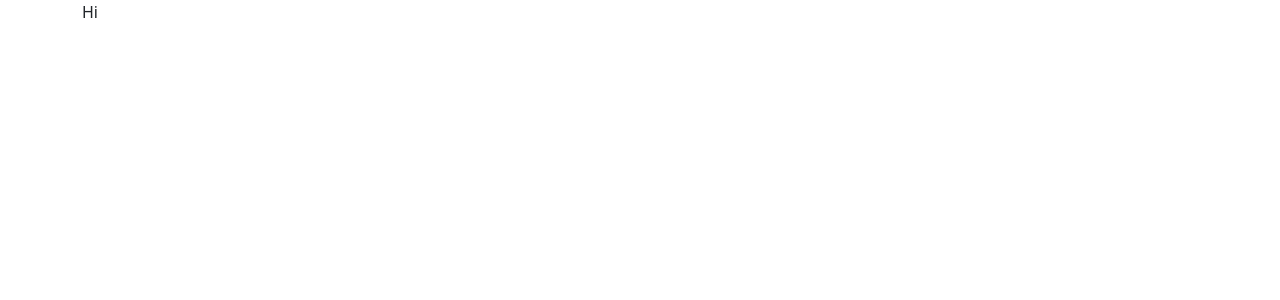
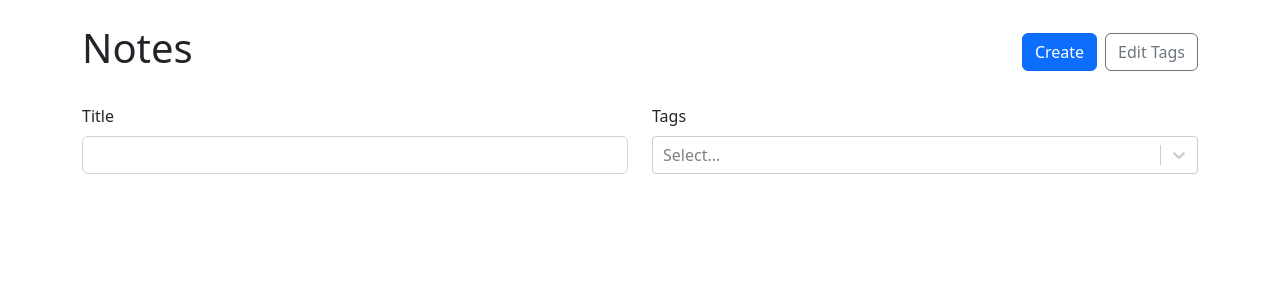
Before and after one commit to AlonKendler/NoteApp, a React (Vite) app in the folder Note-app/: page / in a window 1280 px wide. Shown: the top 300 px of the page. Built offline with nearby package versions, Linux system fonts and the light colour scheme.

Commit message:
rendering note list in homepage, filter via tags

```diff
--- a/Note-app/src/App.tsx
+++ b/Note-app/src/App.tsx
@@ -6,6 +6,7 @@ import { Container } from "react-bootstrap";
 import { NewNote } from "./NewNote";
 import { useLocalStorage } from "./useLocalStorage";
 import { v4 as uuidV4 } from "uuid";
+import { NoteList } from "./NoteList";
 
 export type RawNote = {
   id: string;
@@ -61,9 +62,12 @@ function App() {
     setTags((prev) => [...prev, tag]);
   };
   return (
-    <Container className="">
+    <Container className="mt-4 mb-4">
       <Routes>
-        <Route path="/" element={<div>Hi</div>} />
+        <Route
+          path="/"
+          element={<NoteList availableTags={tags} notes={noteWithTags} />}
+        />
         <Route
           path="/new"
           element={
--- /dev/null
+++ b/Note-app/src/NoteCard.module.css
@@ -0,0 +1,10 @@
+.card
+{
+transition:  translate ease-in-out 100ms, box-shadow ease-in-out 100ms;
+}
+
+    .card:hover, .card:focus
+    {
+translate: 0 -5px;
+box-shadow: 0 5px 8px rgba(0,0,0,.2)
+    }
--- /dev/null
+++ b/Note-app/src/NoteCard.tsx
@@ -0,0 +1,51 @@
+import React from "react";
+import { Badge, Card, Stack } from "react-bootstrap";
+import { Link } from "react-router-dom";
+import { Tags } from "./App";
+import styles from "./NoteCard.module.css";
+
+type simplyfiedNote = {
+  title: string;
+  id: string;
+  tags: Tags[];
+};
+interface NoteCardProps {
+  title: string;
+  id: string;
+  tags: Tags[];
+}
+
+export function NoteCard({
+  title,
+  id,
+  tags,
+}: simplyfiedNote): React.ReactElement {
+  return (
+    <>
+      <Card
+        as={Link}
+        to={`/${id}`}
+        className={`h-100 text-reset text-decoration-none ${styles.card}`}>
+        <Card.Body>
+          <Stack
+            gap={2}
+            className="align-items-center justify-content-center h-100">
+            <span className="fs-5">{title}</span>
+            {tags.length > 0 && (
+              <Stack
+                gap={1}
+                direction="horizontal"
+                className="justify-content-center flex-wrap">
+                {tags.map((tag) => (
+                  <Badge className="text-truncate" key={tag.id}>
+                    {tag.label}
+                  </Badge>
+                ))}
+              </Stack>
+            )}
+          </Stack>
+        </Card.Body>
+      </Card>
+    </>
+  );
+}
--- a/Note-app/src/NoteForm.tsx
+++ b/Note-app/src/NoteForm.tsx
@@ -44,7 +44,7 @@ export function NoteForm({
             </Form.Group>
           </Col>
           <Col>
-            <Form.Group controlId="title">
+            <Form.Group controlId="tags">
               <Form.Label>Tags</Form.Label>
               <CreatableReactSelect
                 isMulti
--- /dev/null
+++ b/Note-app/src/NoteList.tsx
@@ -0,0 +1,94 @@
+import React, { useMemo, useState } from "react";
+import { Col, Row, Stack, Button, Form } from "react-bootstrap";
+import { Link } from "react-router-dom";
+import ReactSelect from "react-select/creatable";
+import { Note, Tags } from "./App";
+import { v4 as uuidV4 } from "uuid";
+import { NoteCard } from "./NoteCard";
+
+interface NoteListProps {
+  availableTags: Tags[];
+  notes: Note[];
+}
+
+export function NoteList({
+  availableTags,
+  notes,
+}: NoteListProps): React.ReactElement {
+  const [selectedTags, setSelectedTags] = useState<Tags[]>([]);
+  const [title, setTitle] = useState("");
+
+  const filteredNotes = useMemo(() => {
+    return notes.filter((note) => {
+      return (
+        (title === "" ||
+          note.title.toLocaleLowerCase().includes(title.toLocaleLowerCase())) &&
+        (selectedTags.length === 0 ||
+          selectedTags.every((tag) =>
+            note.tags.some((noteTag) => noteTag.id === tag.id)
+          ))
+      );
+    });
+  }, [notes, selectedTags, title]);
+  return (
+    <>
+      <Row className="align-items-center mb-4">
+        <Col>
+          <h1>Notes</h1>
+        </Col>
+        <Col xs="auto">
+          <Stack direction="horizontal" gap={2}>
+            <Link to="/new">
+              <Button variant="primary">Create</Button>
+            </Link>
+            <Button variant="outline-secondary">Edit Tags</Button>
+          </Stack>
+        </Col>
+      </Row>
+      <Form className="mb-4">
+        <Row>
+          <Col>
+            <Form.Group controlId="title">
+              <Form.Label>Title</Form.Label>
+              <Form.Control
+                type="text"
+                value={title}
+                onChange={(e) => setTitle(e.target.value)}
+              />
+            </Form.Group>
+          </Col>
+          <Col>
+            <Form.Group controlId="tags">
+              <Form.Label>Tags</Form.Label>
+              <ReactSelect
+                isMulti
+                options={availableTags.map((tag) => {
+                  return { label: tag.label, value: tag.id };
+                })}
+                value={selectedTags.map((tag) => {
+                  return { label: tag.label, value: tag.id };
+                })}
+                onChange={(tags) => {
+                  setSelectedTags(
+                    tags.map((tag) => {
+                      return { label: tag.label, id: tag.value };
+                    })
+                  );
+                }}
+              />
+            </Form.Group>
+          </Col>
+        </Row>
+      </Form>
+      <Row xs={1} sm={2} lg={3} xl={4} className="g-3">
+        {filteredNotes.map((note) => {
+          return (
+            <Col key={note.id}>
+              <NoteCard id={note.id} title={note.title} tags={note.tags} />
+            </Col>
+          );
+        })}
+      </Row>
+    </>
+  );
+}
```
